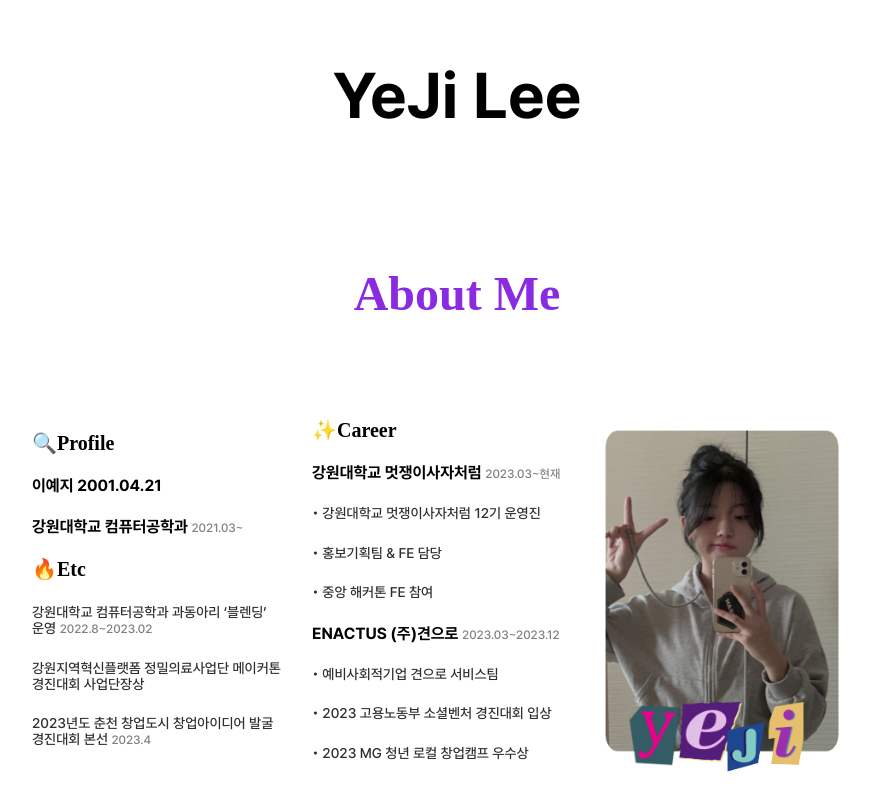
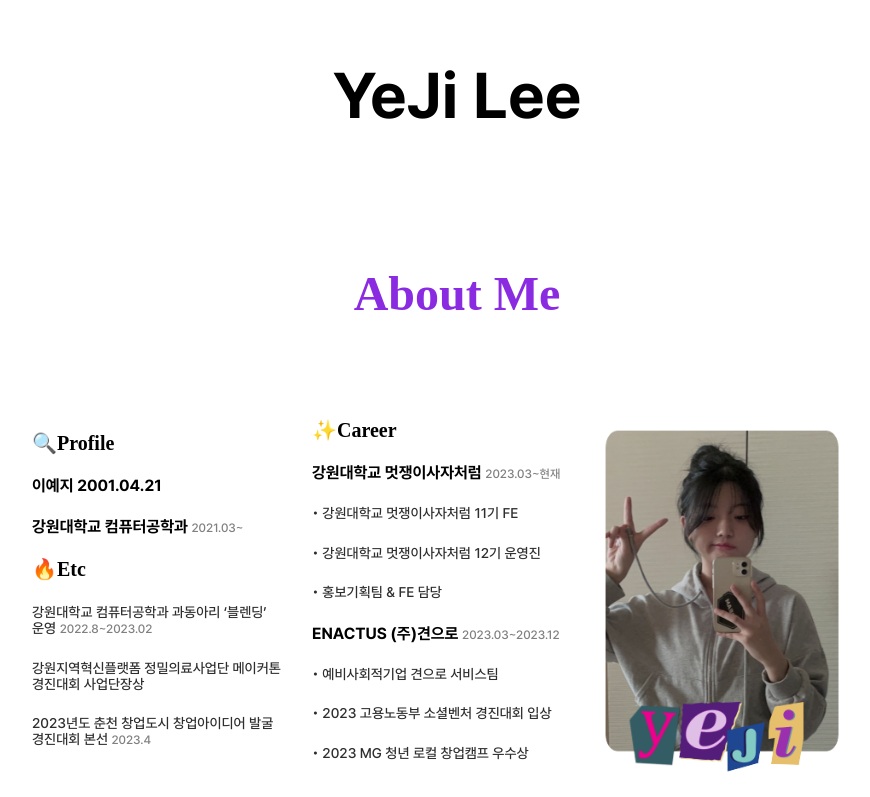
Before and after one commit to yeahzee0421/hi-itsme, a React (Vite) app: page / in a window 1280 px wide. Shown: the part 376-1173 px from the top of the page, without its empty margins (183-1053 px from the left). Built offline with nearby package versions, Linux system fonts and the light colour scheme; a web font is replaced by a local one.

Commit message:
update aboutme

```diff
--- a/src/pages/AboutMe/AboutMe.jsx
+++ b/src/pages/AboutMe/AboutMe.jsx
@@ -24,9 +24,9 @@ export default function Two(){
                 <div className={s.right}>
                 <h3>✨Career</h3>
                         <h4> 강원대학교 멋쟁이사자처럼 <a3>2023.03~현재</a3></h4>
+                        <h5>  • 강원대학교 멋쟁이사자처럼 11기 FE</h5>
                         <h5>  • 강원대학교 멋쟁이사자처럼 12기 운영진</h5>
                         <h5>  • 홍보기획팀 & FE 담당</h5>
-                        <h5>  • 중앙 해커톤 FE 참여</h5>
                         <h4> ENACTUS (주)견으로 <a3>2023.03~2023.12</a3></h4>
                         <h5>  • 예비사회적기업 견으로 서비스팀</h5>
                         <h5>  • 2023 고용노동부 소셜벤처 경진대회 입상</h5>
```
